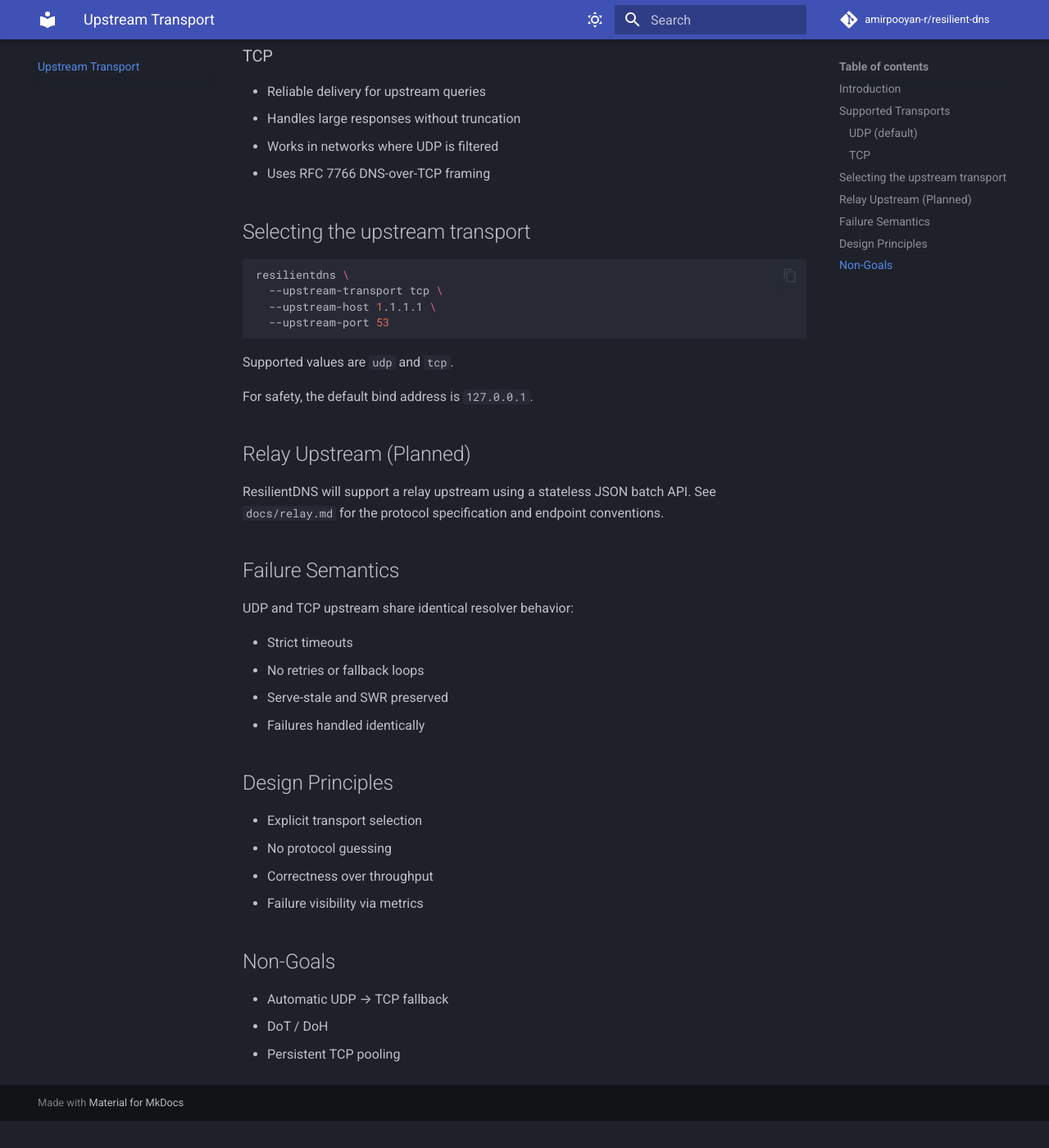
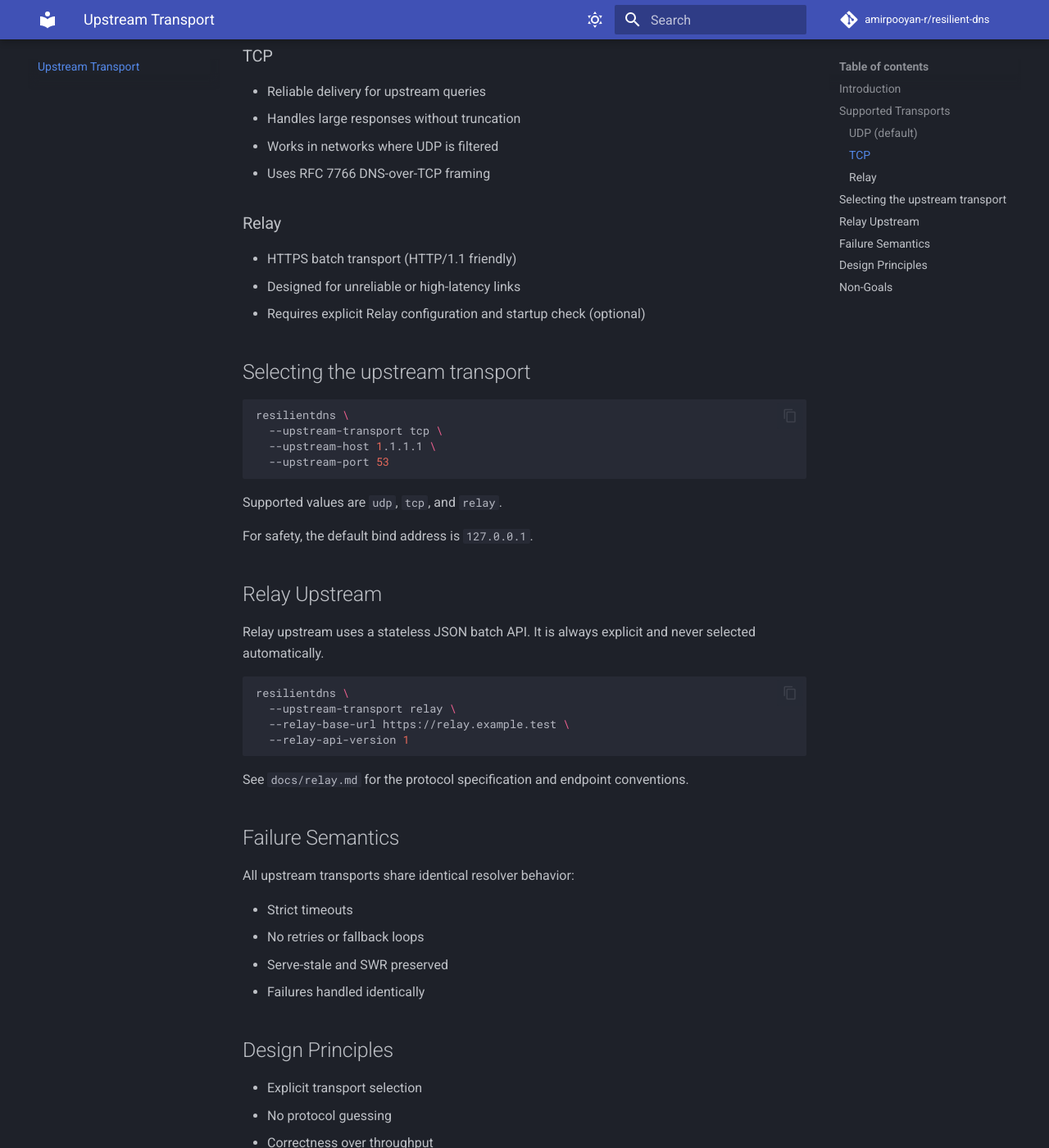
Before and after one commit to amirpooyan-r/resilient-dns, an MkDocs documentation site: the page built from docs/upstream.md, in a window 1280 px wide and 1400 px high, scrolled down 539 px. Shown: the whole window at 82% size. Built offline with MkDocs 1.6.1 and Material for MkDocs 9.7.7, drawn with Linux system fonts in a browser that asks for light colours; comment, search, counter and statistics services are not loaded; before the commit the page ends 1906 px from its top, so only the background shows below that.

Commit message:
docs: align landing pages and roadmap with shipped features
Update upstream transport docs to include relay and correct planned/implemented lists.

Keep documentation consistent with current releases and behavior.

````diff
--- a/docs/upstream.md
+++ b/docs/upstream.md
@@ -20,6 +20,12 @@ The choice is deterministic and never inferred automatically.
 - Works in networks where UDP is filtered
 - Uses RFC 7766 DNS-over-TCP framing
 
+### Relay
+
+- HTTPS batch transport (HTTP/1.1 friendly)
+- Designed for unreliable or high-latency links
+- Requires explicit Relay configuration and startup check (optional)
+
 ## Selecting the upstream transport
 
 ```bash
@@ -29,18 +35,27 @@ resilientdns \
   --upstream-port 53
 ```
 
-Supported values are `udp` and `tcp`.
+Supported values are `udp`, `tcp`, and `relay`.
 
 For safety, the default bind address is `127.0.0.1`.
 
-## Relay Upstream (Planned)
+## Relay Upstream
 
-ResilientDNS will support a relay upstream using a stateless JSON batch API.
+Relay upstream uses a stateless JSON batch API. It is always explicit and never
+selected automatically.
+
+```bash
+resilientdns \
+  --upstream-transport relay \
+  --relay-base-url https://relay.example.test \
+  --relay-api-version 1
+```
+
 See `docs/relay.md` for the protocol specification and endpoint conventions.
 
 ## Failure Semantics
 
-UDP and TCP upstream share identical resolver behavior:
+All upstream transports share identical resolver behavior:
 
 - Strict timeouts
 - No retries or fallback loops
````
Also changed, not shown: docs/architecture.md (+2 -1 lines), docs/index.md (+7 -6 lines), docs/roadmap.md (+6 -6 lines).
